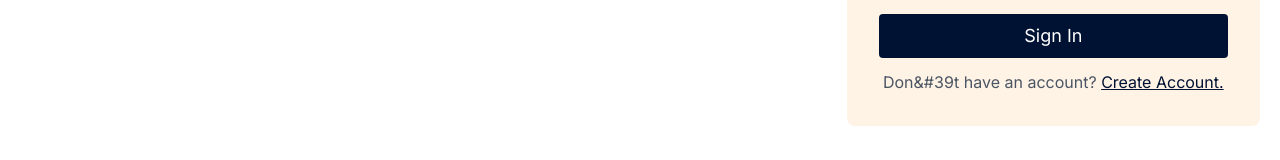
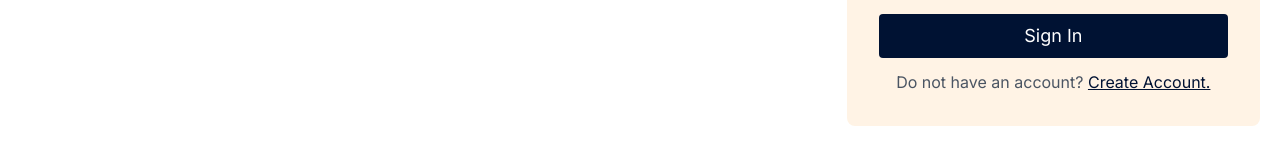
Before and after one commit to OkToPals/OvaSite-Frontend, a Next.js app: page /signin in a window 1280 px wide. Shown: the part 420-580 px from the top of the page. Built offline with nearby package versions, Linux system fonts and the light colour scheme.

Commit message:
Update page.js

```diff
--- a/src/app/signin/page.js
+++ b/src/app/signin/page.js
@@ -32,7 +32,7 @@ export default function SignIn() {
 
           <button className="text-white bg-[#001233] border-0 py-2 px-8 focus:outline-none hover:bg-gray-800 rounded text-lg">Sign In</button>
 
-          <p className="text-gray-600 mt-3 text-center">Don&#39t have an account? <a href="/signup" className="text-[#001233] underline">Create Account.</a></p>
+          <p className="text-gray-600 mt-3 text-center">Do not have an account? <a href="/signup" className="text-[#001233] underline">Create Account.</a></p>
         </div>
       </div>
     </section>
```
